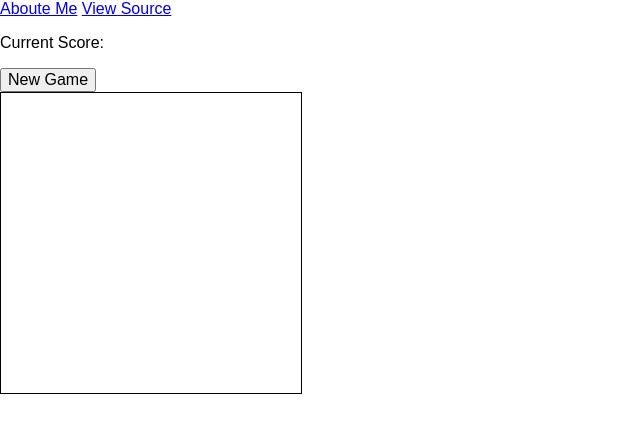
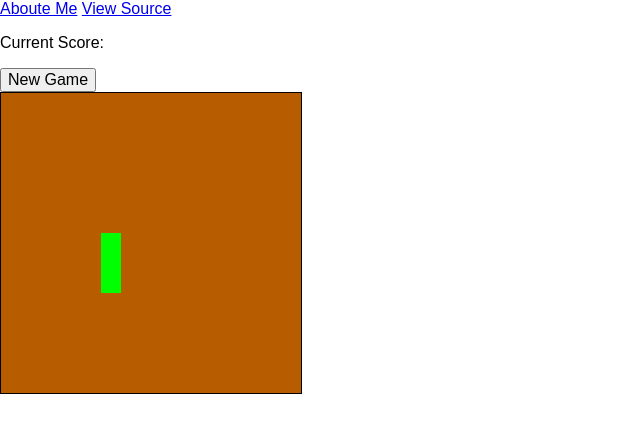
Before and after one commit to drabinowitz/snake, a website: page app/index.html in a window 1280 px wide. Both pictures are taken after a click on the button "New Game". Shown: the whole page, without its empty margins (0-640 px from the left). Drawn offline with Linux system fonts and the light colour scheme.

Commit message:
added walls and checkking

```diff
--- a/app/game-field/game-field.js
+++ b/app/game-field/game-field.js
@@ -16,7 +16,7 @@ $(document).ready(function(){
 
       snake.destroy();
 
-      snake.boardContext.fillStyle="#00FF00";
+      snake.boardContext.fillStyle=snake.settings.snakeColor;
 
       _.each(_.range(snake.settings.snakeSize),function(value){
 
@@ -50,7 +50,7 @@ $(document).ready(function(){
 
       snake.currentDirection = 40;
 
-      $document.off('keydown');
+      $(document).off('keydown');
 
     },
 
@@ -100,15 +100,25 @@ $(document).ready(function(){
 
         var tail = snake.body.shift();
 
-        snake.boardContext.clearRect(tail[0],tail[1],snake.settings.bodySize,snake.settings.bodySize);
+        snake.boardContext.fillStyle = snake.settings.backgroundColor;
+
+        snake.boardContext.fillRect(tail[0],tail[1],snake.settings.bodySize,snake.settings.bodySize);
 
         var head = snake.body[snake.body.length - 1];
+
+        snake.boardContext.fillStyle = snake.settings.snakeColor;
 
         snake.body.push([head[0] + x*snake.settings.bodySize,head[1] + y*snake.settings.bodySize]);
 
         head = snake.body[snake.body.length - 1];
 
-        snake.boardContext.fillRect(head[0],head[1],snake.settings.bodySize,snake.settings.bodySize);
+        var alive = snake.check(head);
+
+        if (alive){
+
+          snake.boardContext.fillRect(head[0],head[1],snake.settings.bodySize,snake.settings.bodySize);
+
+        }
 
       },
 
@@ -154,11 +164,25 @@ $(document).ready(function(){
 
     },
 
-    check : function(){
+    check : function(head){
 
-      siren.trigger("snake-got-apple",snake.size);
+      var squareColor = rgb2hex( snake.boardContext.getImageData(head[0],head[1],1,1).data );
 
-      siren.trigger("snake-died")
+      if(squareColor == snake.settings.appleColor){
+
+        siren.trigger("snake-got-apple",snake.size);
+
+        return true;
+
+      } else if (squareColor == snake.settings.snakeColor || squareColor == snake.settings.wallColor ){
+
+        siren.trigger("snake-died");
+
+        return false;
+
+      }
+
+      return true;
 
     },
 
--- a/app/game-manager.js
+++ b/app/game-manager.js
@@ -18,6 +18,10 @@ $(document).ready(function(){
 
       game.settings.boardContext.clearRect(0,0,game.settings.boardSize * 100,game.settings.boardSize * 100);
 
+      game.settings.boardContext.fillStyle=game.settings.backgroundColor;
+
+      game.settings.boardContext.fillRect(0,0,game.settings.boardSize * 100,game.settings.boardSize * 100);
+
     },
 
     settings : {
@@ -25,6 +29,10 @@ $(document).ready(function(){
       boardCanvas : undefined,
 
       boardContext : undefined,
+
+      backgroundColor : "#B85C00",
+
+      wallColor : '#000000',
 
       startingPos : [100,100],
 
@@ -34,7 +42,11 @@ $(document).ready(function(){
 
       snakeSize : 3,
 
-      bodySize : 20
+      snakeColor : "#00FF00",
+
+      bodySize : 20,
+
+      appleColor : '#FF0000'
 
     }
 
--- a/app/index.html
+++ b/app/index.html
@@ -39,6 +39,7 @@
   <script src="bower_components/jquery/dist/jquery.js"></script>
   <script src="bower_components/underscore/underscore.js"></script>
   <script src="bower_components/backbone/backbone.js"></script>
+  <script src="utilities/utilities.js"></script>
   <script src="siren.js"></script>
   <script src="game-manager.js"></script>
   <script src="score-keeper/score-keeper.js"></script>
--- /dev/null
+++ b/app/utilities/utilities.js
@@ -0,0 +1,6 @@
+function rgb2hex(rgb){
+ return (rgb && rgb.length === 4) ? "#" +
+  ("0" + parseInt(rgb[0],10).toString(16)).slice(-2) +
+  ("0" + parseInt(rgb[1],10).toString(16)).slice(-2) +
+  ("0" + parseInt(rgb[2],10).toString(16)).slice(-2) : '';
+}
```
